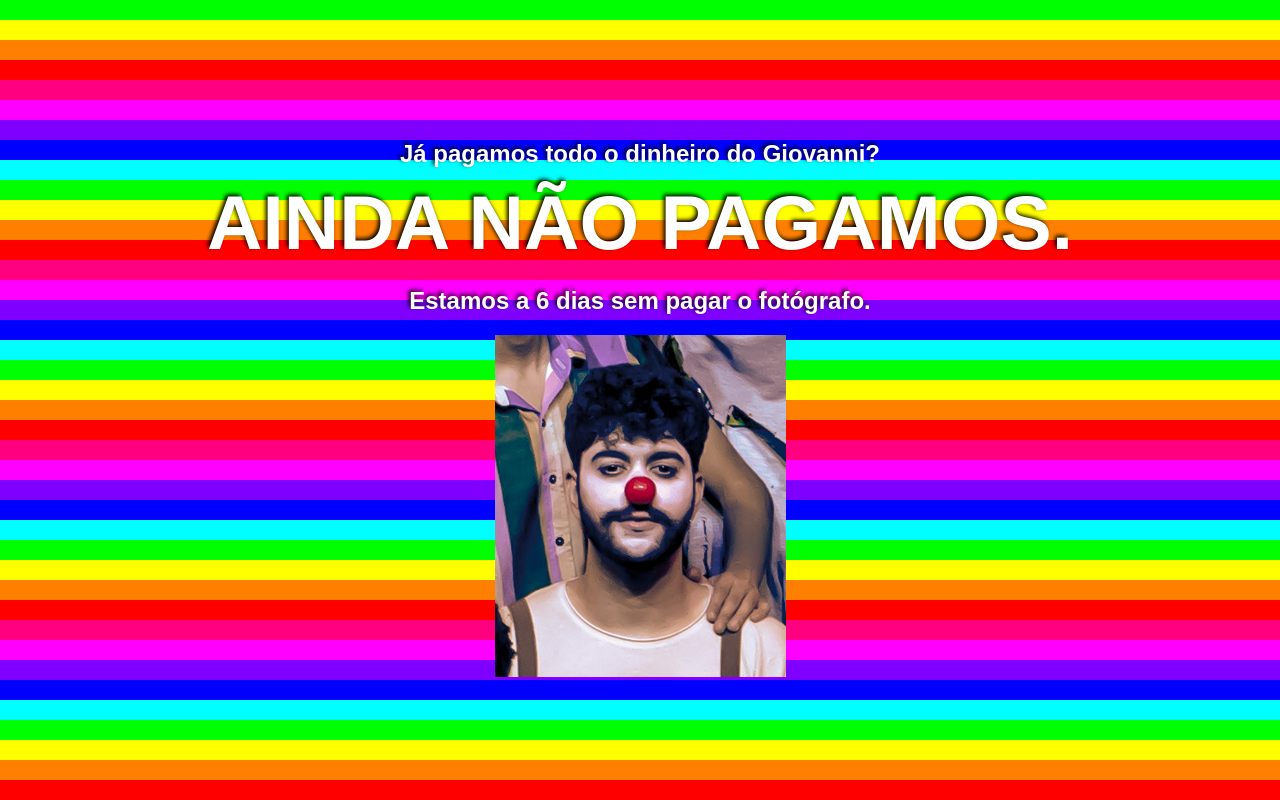
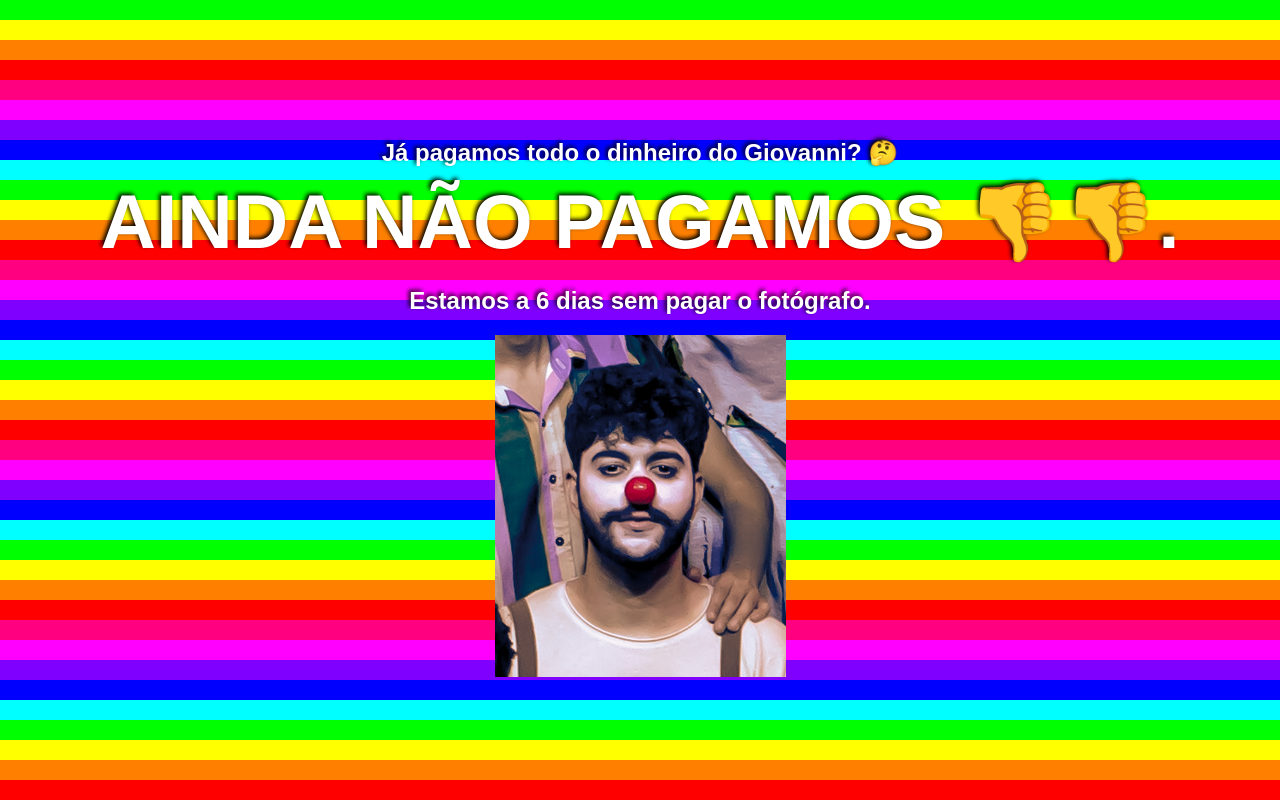
Before and after one commit to gabrieleneas/gabrieleneas.github.io, a plain HTML site: page index.html in a window 1280 px wide. Drawn offline with Linux system fonts and the light colour scheme.

Commit message:
Update index.html

```diff
--- a/index.html
+++ b/index.html
@@ -65,9 +65,9 @@
     </style>
 </head>
 <body>
-    <div id="title1">Já pagamos todo o dinheiro do Giovanni?</div>
-    <div id="title2">AINDA NÃO PAGAMOS.</div>
-    <div id="title3">Estamos a X dias sem pagar o fotógrafo.</div>
+    <div id="title1">Já pagamos todo o dinheiro do Giovanni? 🤔</div>
+    <div id="title2">AINDA NÃO PAGAMOS 👎👎.</div>
+    <div id="title3">Estamos a X dias sem pagar o fotógrafo 😔👌.</div>
 
     <div id="imageContainer">
         <img src="clown.png" alt="">
```
